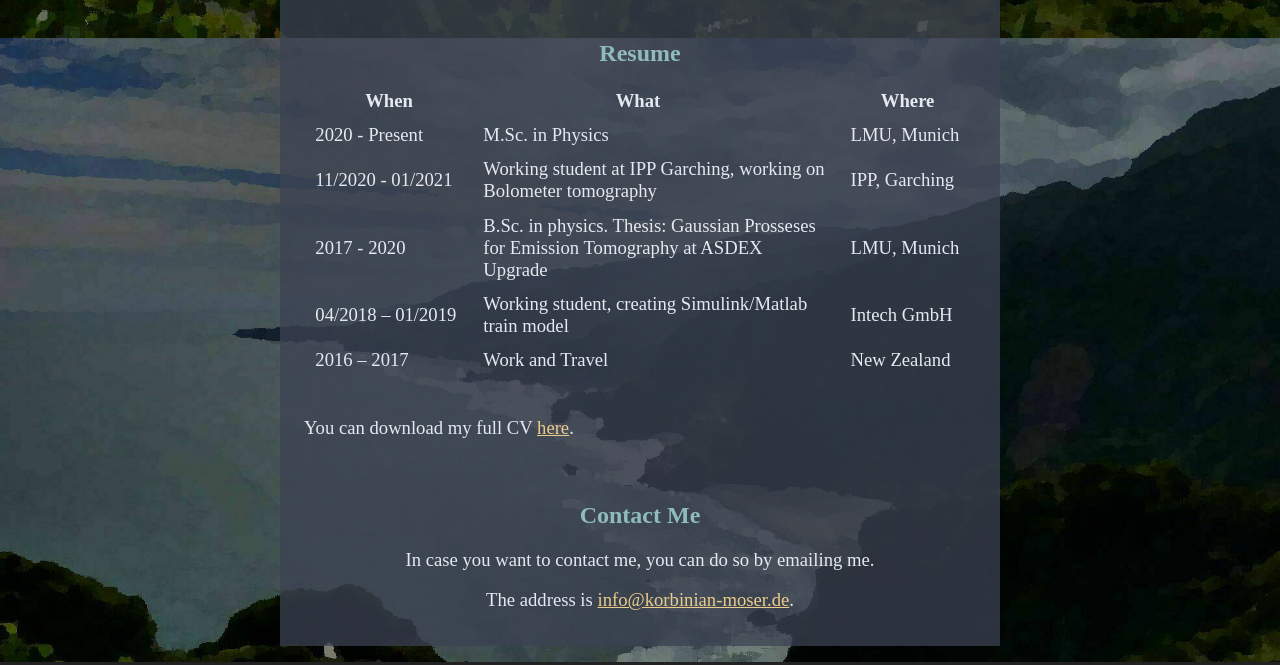
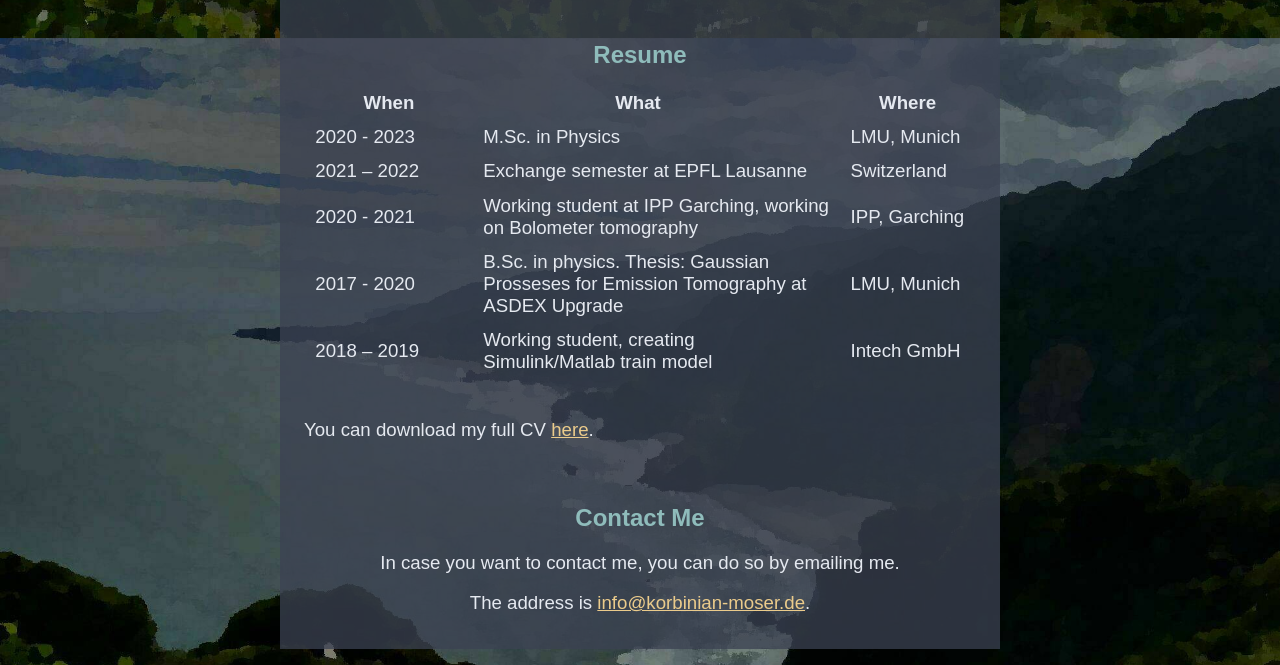
Before and after one commit to korbi98/homepage, a plain HTML site: page index.html in a window 1280 px wide. Shown: the part 798-1463 px from the top of the page. Drawn offline with Linux system fonts and the light colour scheme.

Commit message:
update website

```diff
--- a/index.html
+++ b/index.html
@@ -30,7 +30,7 @@
 
 <body>
 
-    <img id=myimage src="img/me.jpg" alt="Korbinian" title="Korbinian">
+    <img id=myimage src="img/me_new.jpg" alt="Korbinian" title="Korbinian">
 
     <div style="margin: 1.5em; text-align: justify;">
         <p>Hi, I am Korbinian. Currently I pursue a masters degree in physics at LMU Munich.
@@ -88,12 +88,17 @@
 	        <col style="width:20%">
             <tbody>
                 <tr>
-                    <td>2020 - Present<br></td>
+                    <td>2020 - 2023<br></td>
                     <td>M.Sc. in Physics<br></td>
                     <td>LMU, Munich<br></td>
                 </tr>
                 <tr>
-                    <td>11/2020 - 01/2021<br></td>
+                    <td>2021 – 2022</td>
+                    <td>Exchange semester at EPFL Lausanne</td>
+                    <td>Switzerland</td>
+                </tr>
+                <tr>
+                    <td>2020 - 2021<br></td>
                     <td>Working student at IPP Garching, working on Bolometer tomography<br></td>
                     <td>IPP, Garching<br></td>
                 </tr>
@@ -104,14 +109,9 @@
                     <td>LMU, Munich<br></td>
                 </tr>
                 <tr>
-                    <td>04/2018 – 01/2019</td>
+                    <td>2018 – 2019</td>
                     <td>Working student, creating Simulink/Matlab train model</td>
                     <td>Intech GmbH</td>
-                </tr>
-                <tr>
-                    <td>2016 – 2017</td>
-                    <td>Work and Travel</td>
-                    <td>New Zealand</td>
                 </tr>
             </tbody>
 
--- a/style.css
+++ b/style.css
@@ -31,6 +31,7 @@ html {
 	background-size: cover;
 	background-attachment: fixed;
 	background-color: #222222;
+    font-family: sans-serif;
 }
 
 h1 { color: #8fbcbb ; }
```
Also changed, not shown: img/me_new.jpg (added).
